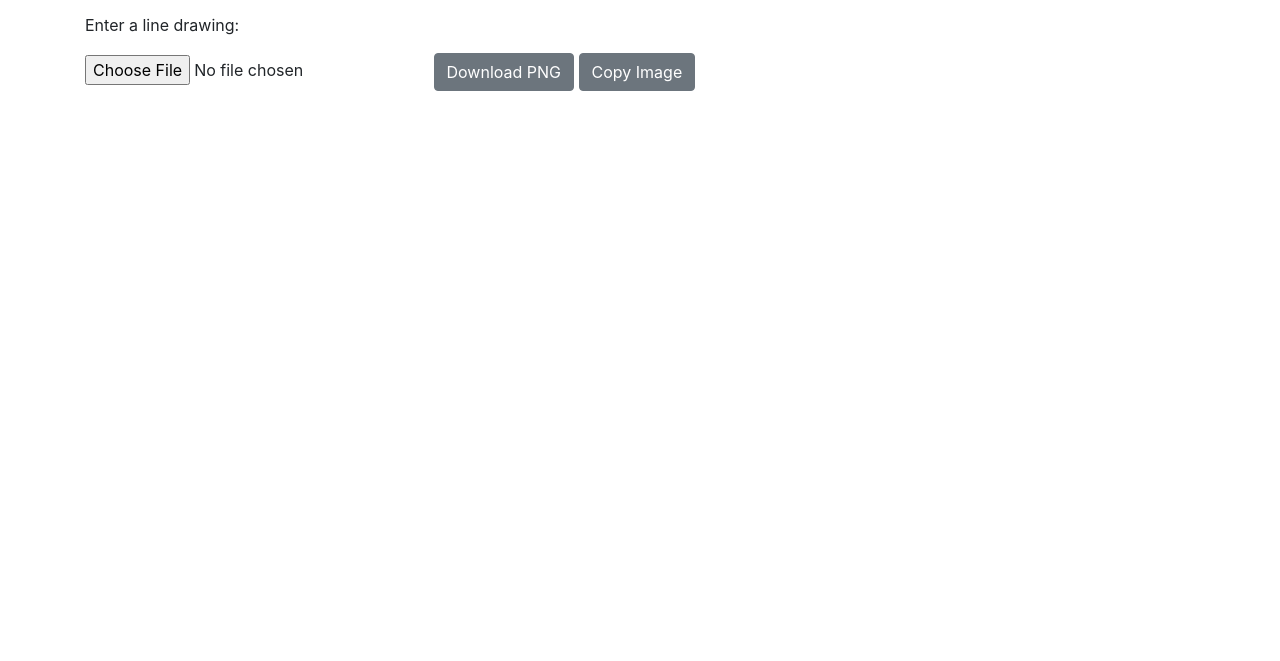
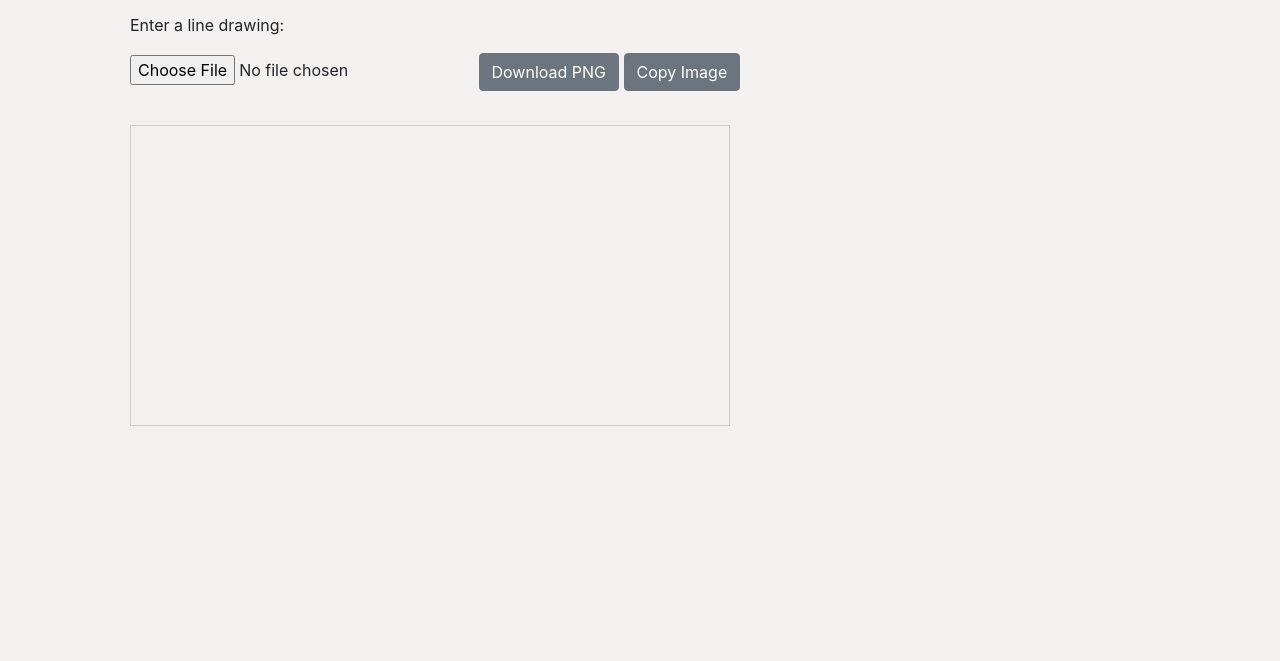
Before and after one commit to Callum-OP/Anti-Aliaser, a plain HTML site: page index.html in a window 1280 px wide. Shown: the part 139-800 px from the top of the page. Drawn offline with nearby package versions, Linux system fonts and the light colour scheme; the site is published under a folder, as on GitHub Pages, so addresses that start at the root find nothing.

Commit message:
Changed css href

```diff
--- a/index.html
+++ b/index.html
@@ -5,7 +5,7 @@
     <!-- Link for bootstrap css, awesome font css and my own css -->
     <link rel="stylesheet" href="https://cdn.jsdelivr.net/npm/bootstrap@4.5.3/dist/css/bootstrap.min.css" integrity="sha384-TX8t27EcRE3e/ihU7zmQxVncDAy5uIKz4rEkgIXeMed4M0jlfIDPvg6uqKI2xXr2" crossorigin="anonymous">
     <link rel="stylesheet" href="https://cdnjs.cloudflare.com/ajax/libs/font-awesome/6.5.0/css/all.min.css">
-    <link rel="stylesheet" type="text/css" href="/index.css">
+    <link rel="stylesheet" type="text/css" href="./index.css">
 </head>
 <body>
     <!-- Navbar -->
```
